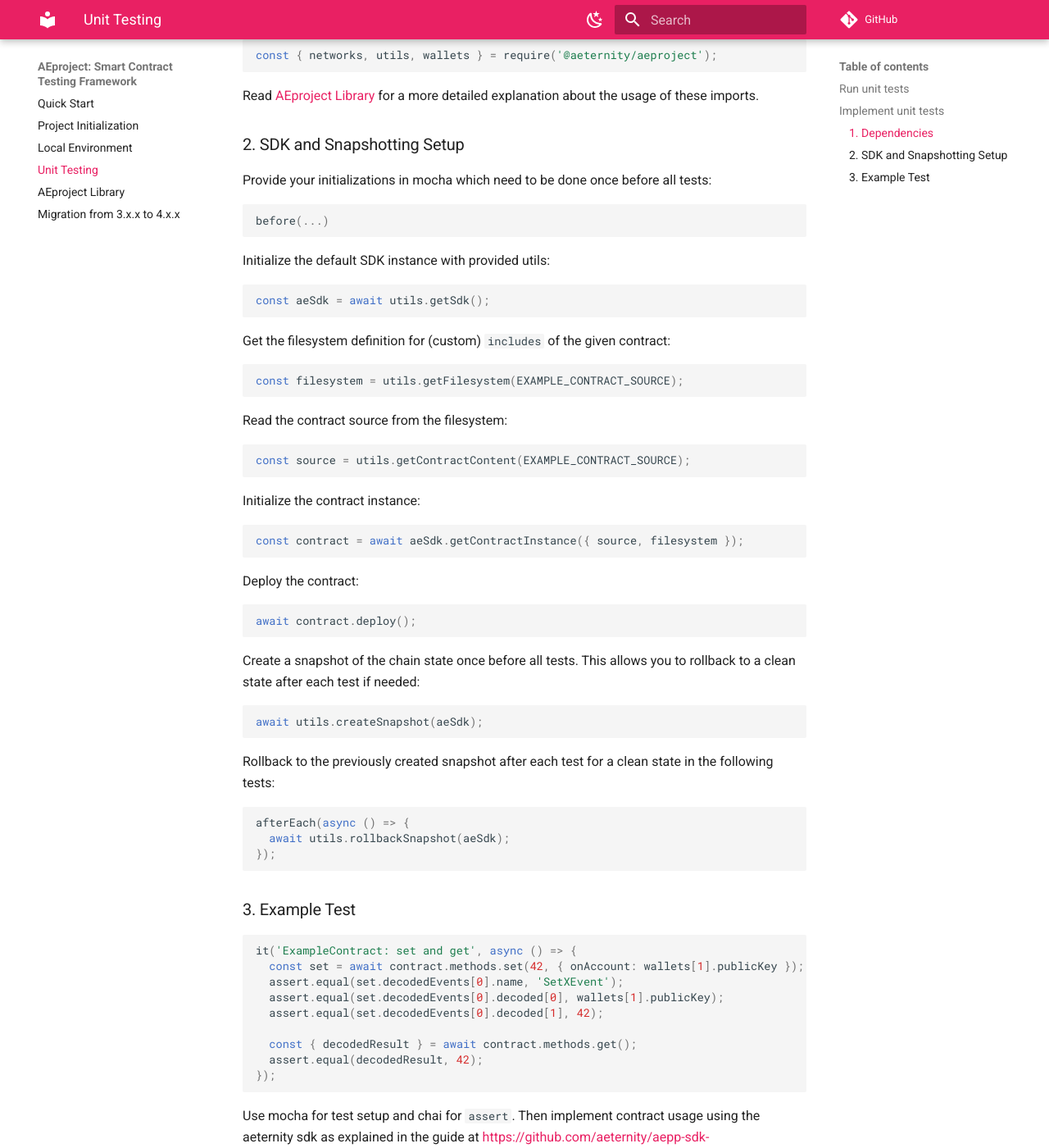
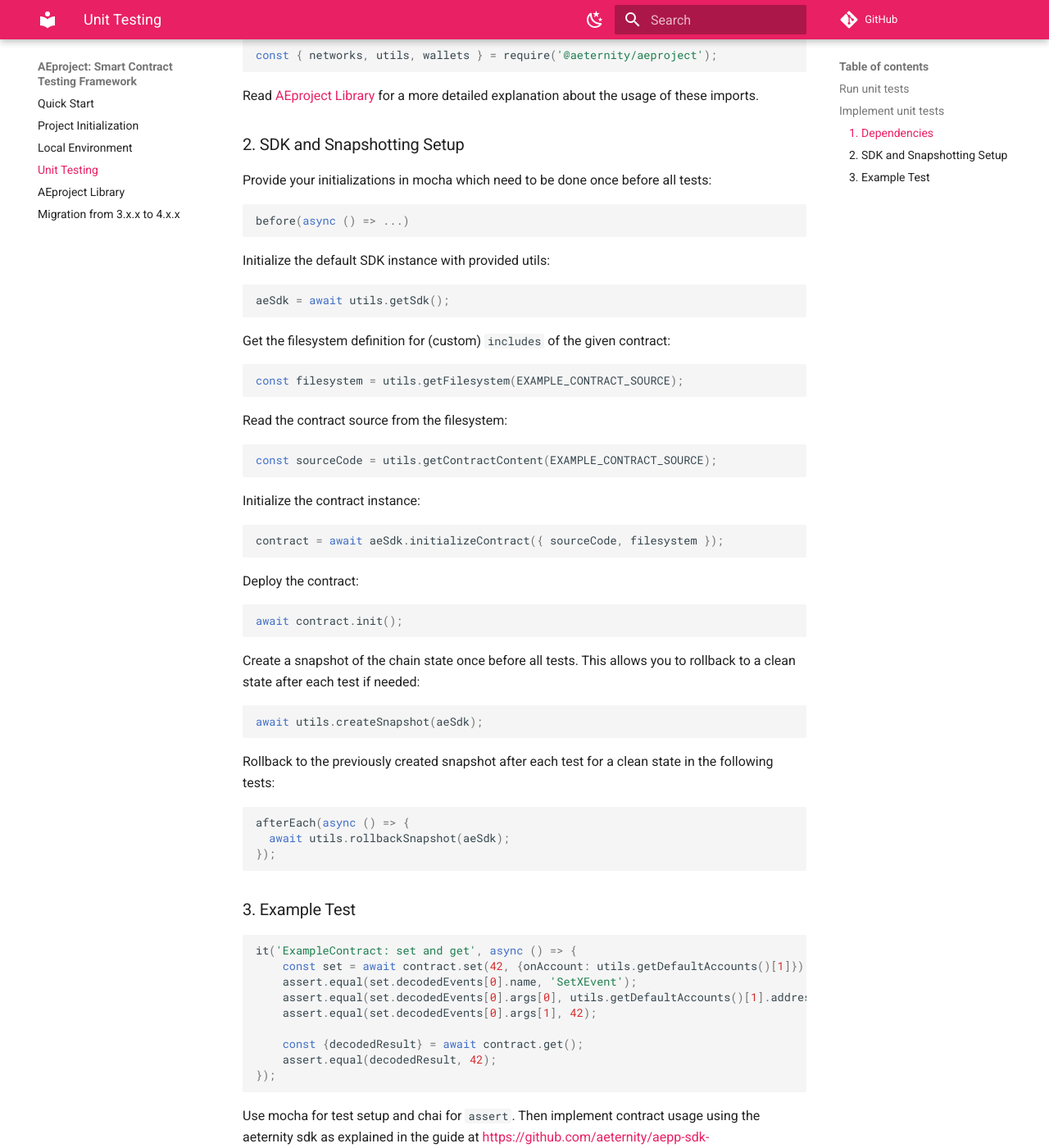
Before and after one commit to aeternity/aeproject, an MkDocs documentation site: the page built from docs/cli/test.md, in a window 1280 px wide and 1400 px high, scrolled down 675 px. Shown: the whole window at 82% size. Built offline with MkDocs 1.6.1 and Material for MkDocs 9.7.7, drawn with Linux system fonts in a browser that asks for light colours; comment, search, counter and statistics services are not loaded; the version menu is left out.

Commit message:
fix: minor fixes, adjust docs

````diff
--- a/docs/cli/test.md
+++ b/docs/cli/test.md
@@ -32,12 +32,12 @@ Read [AEproject Library](../lib.md) for a more detailed explanation about the us
 
 Provide your initializations in mocha which need to be done once before all tests:
 ```js
-before(...)
+before(async () => ...)
 ```
 
 Initialize the default SDK instance with provided utils:
 ```js
-const aeSdk = await utils.getSdk();
+aeSdk = await utils.getSdk();
 ```
 
 Get the filesystem definition for (custom) `includes` of the given contract:
@@ -47,17 +47,17 @@ const filesystem = utils.getFilesystem(EXAMPLE_CONTRACT_SOURCE);
 
 Read the contract source from the filesystem:
 ```js
-const source = utils.getContractContent(EXAMPLE_CONTRACT_SOURCE);
+const sourceCode = utils.getContractContent(EXAMPLE_CONTRACT_SOURCE);
 ```
 
 Initialize the contract instance:
 ```js
-const contract = await aeSdk.getContractInstance({ source, filesystem });
+contract = await aeSdk.initializeContract({ sourceCode, filesystem });
 ```
 
 Deploy the contract:
 ```js
-await contract.deploy();
+await contract.init();
 ```
 
 Create a snapshot of the chain state once before all tests. This allows you to rollback to a clean state after each test if needed:
@@ -76,13 +76,13 @@ afterEach(async () => {
 
 ```javascript
 it('ExampleContract: set and get', async () => {
-  const set = await contract.methods.set(42, { onAccount: wallets[1].publicKey });
-  assert.equal(set.decodedEvents[0].name, 'SetXEvent');
-  assert.equal(set.decodedEvents[0].decoded[0], wallets[1].publicKey);
-  assert.equal(set.decodedEvents[0].decoded[1], 42);
+    const set = await contract.set(42, {onAccount: utils.getDefaultAccounts()[1]});
+    assert.equal(set.decodedEvents[0].name, 'SetXEvent');
+    assert.equal(set.decodedEvents[0].args[0], utils.getDefaultAccounts()[1].address);
+    assert.equal(set.decodedEvents[0].args[1], 42);
 
-  const { decodedResult } = await contract.methods.get();
-  assert.equal(decodedResult, 42);
+    const {decodedResult} = await contract.get();
+    assert.equal(decodedResult, 42);
 });
 ```
 
````
Also changed, not shown: docs/cli/env.md (+5 -3 lines), 2 other files.
